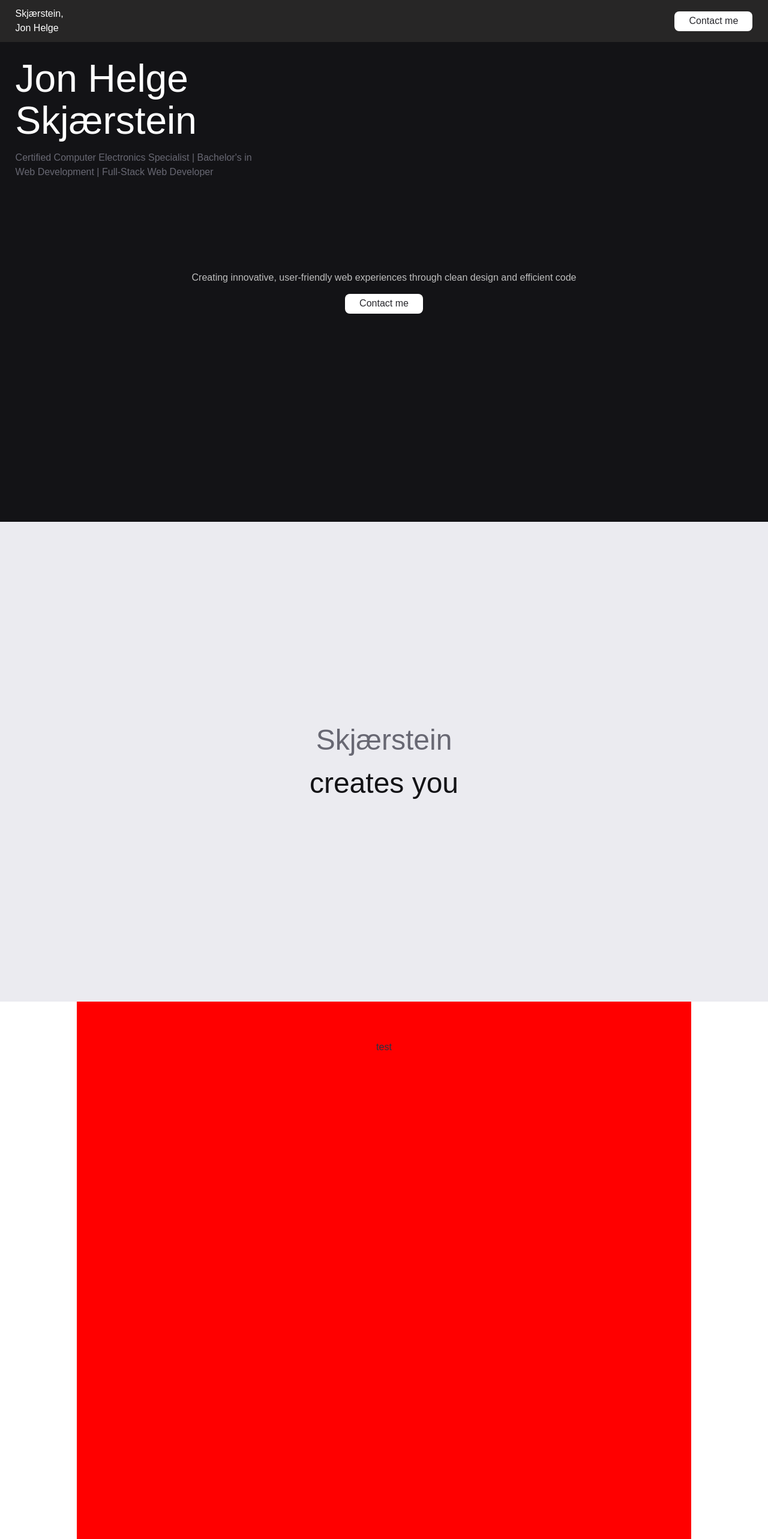
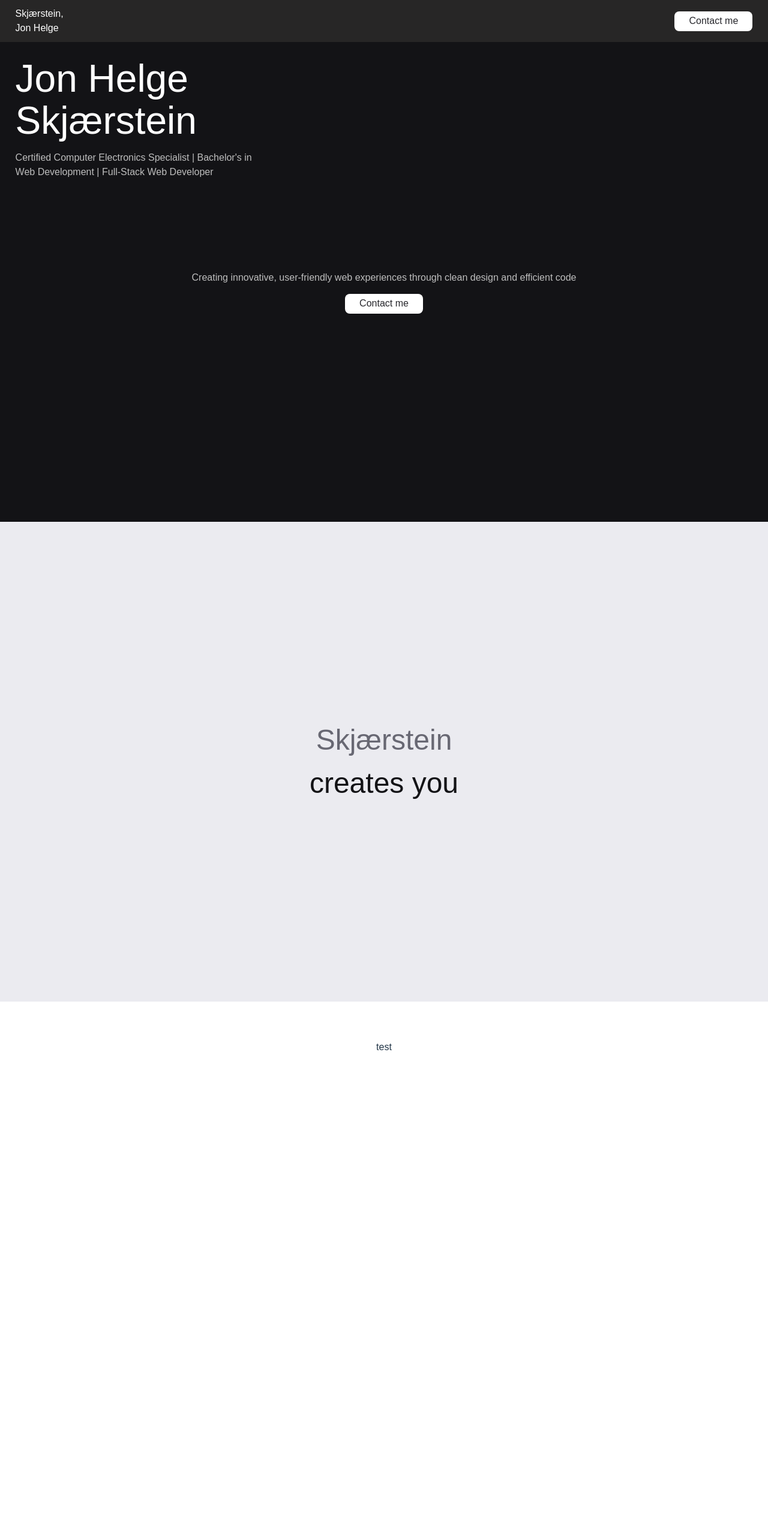
Before and after one commit to Jonhels/HelgeHub, a React (Vite) app in the folder my-app/: page /jon-helge in a window 1280 px wide. Shown: the top 2566 px of the page at 60% size. Built offline with nearby package versions, Linux system fonts and the light colour scheme; no server answers.

Commit message:
fixed contrast issues on header

```diff
--- a/my-app/src/components/header/Header.css
+++ b/my-app/src/components/header/Header.css
@@ -15,7 +15,7 @@
 }
 
 .headerInformation__subtitle {
-    color: var(--font-color-gray-h2);
+    color: var(--font-color-gray-header);
     width: 400px;
     font-size: var(--font-size-medium);
 }
--- a/my-app/src/pages/styles/HomePage.css
+++ b/my-app/src/pages/styles/HomePage.css
@@ -65,7 +65,6 @@ position: sticky;
   justify-content: center;
   margin: 0 10%;
   padding: 5% 0;
-  background-color: red;
 }
 
 /* Specific article styles */
```
